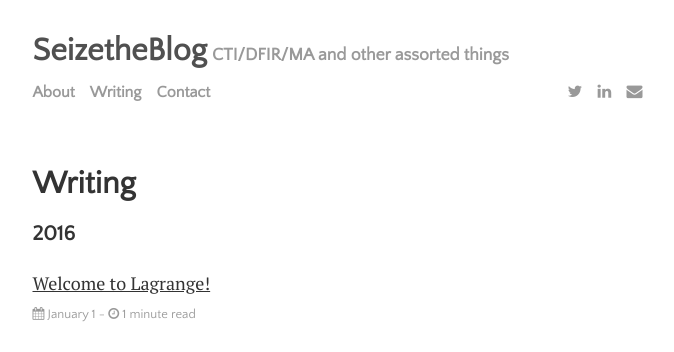
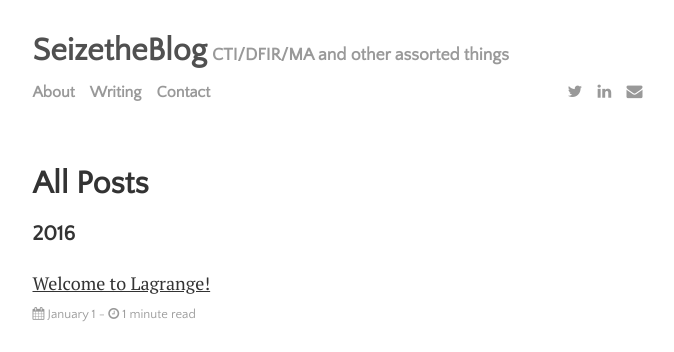
Before and after one commit to seizethecheese/seizethecheese.github.io, a Jekyll site: the page built from menu/writing.md, in a window 1280 px wide. Shown: the top 352 px of the page, without its empty margins (300-974 px from the left). Built offline with Jekyll 4.4.1, drawn with Linux system fonts in a browser that asks for light colours.

Commit message:
Update writing.md

```diff
--- a/menu/writing.md
+++ b/menu/writing.md
@@ -1,5 +1,5 @@
 ---
 layout: archive
-title: Writing
-permalink: /writing
+title: All Posts
+permalink: /posts
 ---
```
